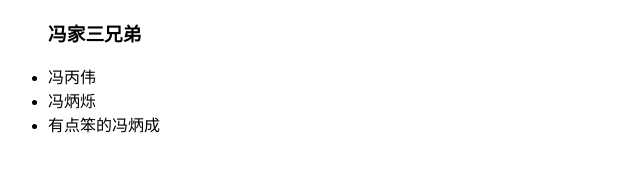
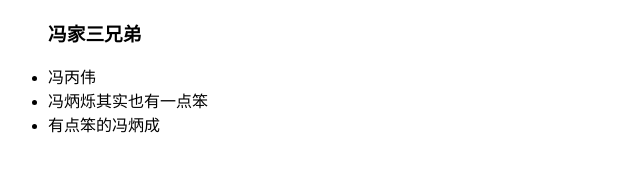
Before and after one commit to FBavay/FBavay.github.io, a plain HTML site: page index.html in a window 1280 px wide. Shown: the whole page, without its empty margins (0-640 px from the left). Drawn offline with Linux system fonts and the light colour scheme.

Commit message:
Update index.html

```diff
--- a/index.html
+++ b/index.html
@@ -9,7 +9,7 @@
     <ul>
         <h3>冯家三兄弟</h3>
         <li>冯丙伟</li>
-        <li>冯炳烁</li>
+        <li>冯炳烁其实也有一点笨</li>
         <li>有点笨的冯炳成</li>
     </ul>
 </body>
```
